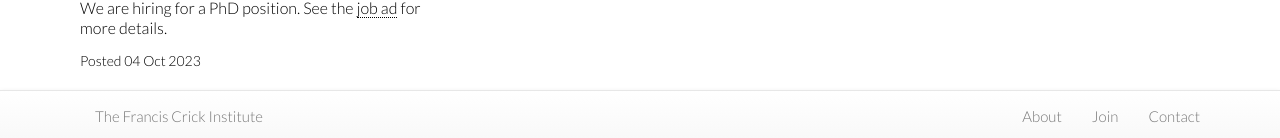
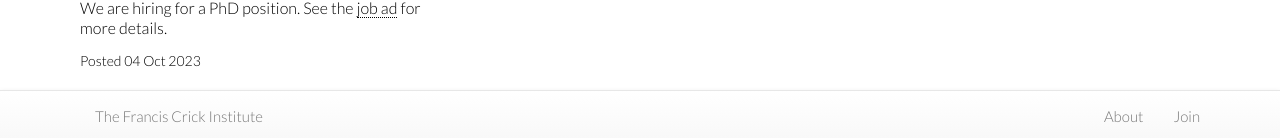
Before and after one commit to frohlich-lab/frohlichlab.github.io, a Jekyll site: the page built from index.html, in a window 1280 px wide and 900 px high, scrolled down 610 px. Shown: the part 759-897 px from the top of the window. Built offline with Jekyll 4.4.1, drawn with Linux system fonts in a browser that asks for light colours; nearby versions of some CDN libraries.

Commit message:
remove duplicate link

```diff
--- a/_includes/themes/lab/default.html
+++ b/_includes/themes/lab/default.html
@@ -117,7 +117,6 @@
         <ul class="nav navbar-nav navbar-right navbar-small">
           <li><a href='/about.html#purpose'>About</a></li>
           <li><a href='/join.html'>Join</a></li>
-          <li><a href='/about.html#contact'>Contact</a></li>
         </ul>
       </div><!-- /.navbar-collapse -->
     </div>
```
